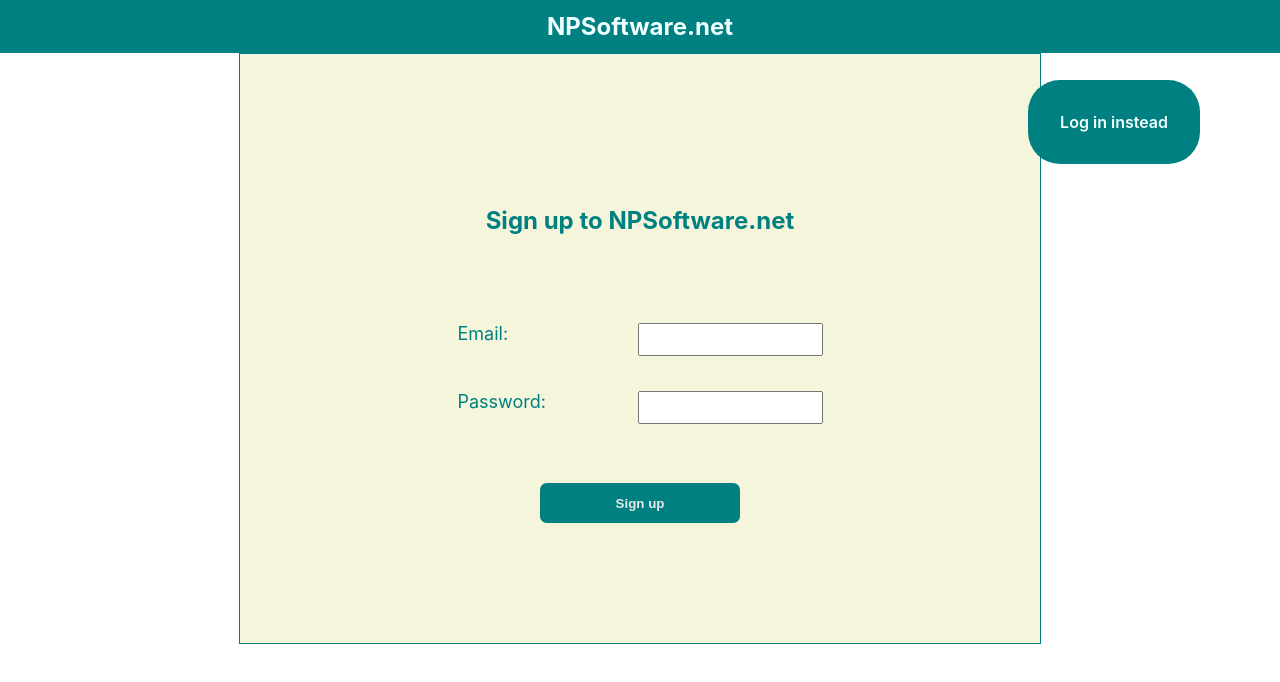
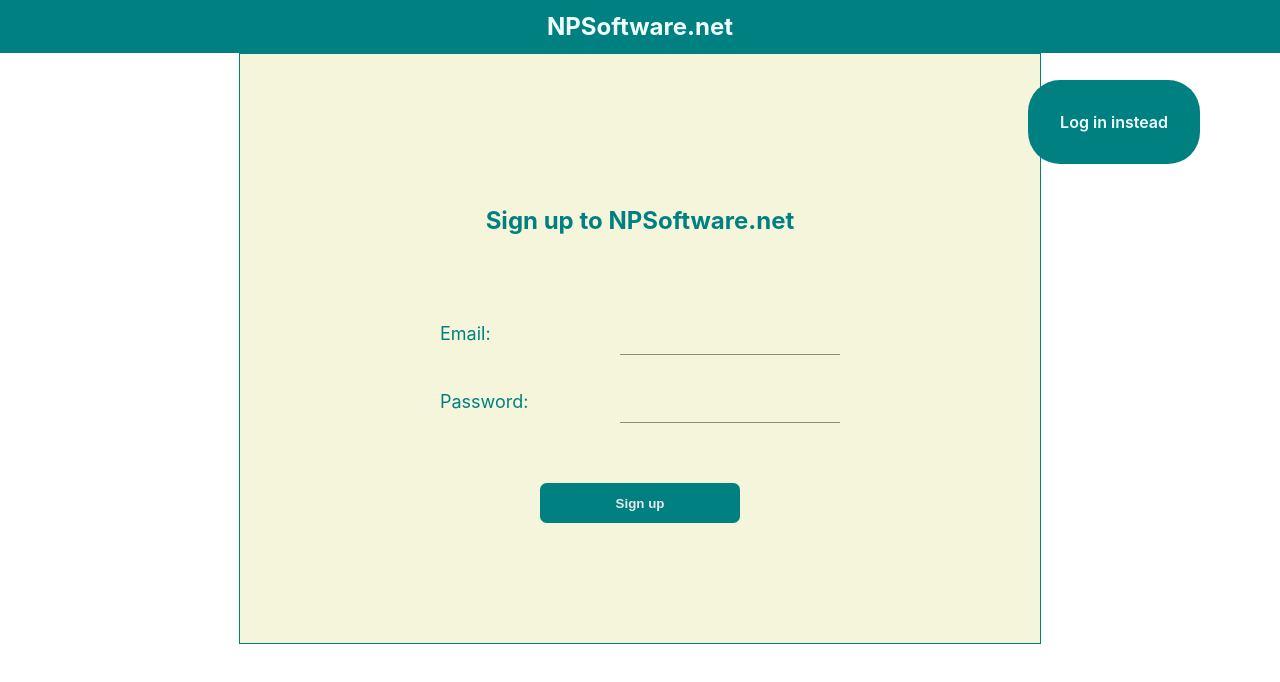
Before and after one commit to NPascu6/NPSoftware.net, a React (Create React App) app: page / in a window 1280 px wide. Shown: the top 682 px of the page. Built offline with nearby package versions, Linux system fonts and the light colour scheme.

Commit message:
Updated Classes and added material ui for text inputs.

```diff
--- a/package.json
+++ b/package.json
@@ -3,6 +3,7 @@
   "version": "0.1.0",
   "private": true,
   "dependencies": {
+    "@material-ui/core": "^4.9.5",
     "@testing-library/jest-dom": "^4.2.4",
     "@testing-library/react": "^9.3.2",
     "@testing-library/user-event": "^7.1.2",
--- a/src/API/firebaseConfig.js
+++ b/src/API/firebaseConfig.js
@@ -1,14 +1,15 @@
-import firebase from 'firebase';
+import firebase from 'firebase/app';
+import 'firebase/auth'
 
 const firebaseService = firebase.initializeApp({
-  apiKey: 'AIzaSyBjHnZf5zmR4FRSMYxuWSMRy_6TyCBnp4c',
-  authDomain: 'erb-e0382.firebaseapp.com',
-  databaseURL: 'https://erb-e0382.firebaseio.com',
-  projectId: 'erb-e0382',
-  storageBucket: 'erb-e0382.appspot.com',
-  messagingSenderId: '84279500594',
-  appId: '1:84279500594:web:1d4c2acad34b343419412b',
-  measurementId: 'G-6LY4EY72N9'
+  apiKey: "AIzaSyD9o_-qE_kiiT2xzhpsyZDrv8H-Rwa8y_Q",
+  authDomain: "npsoftware-41219.firebaseapp.com",
+  databaseURL: "https://npsoftware-41219.firebaseio.com",
+  projectId: "npsoftware-41219",
+  storageBucket: "npsoftware-41219.appspot.com",
+  messagingSenderId: "1065642864434",
+  appId: "1:1065642864434:web:80a531cc76503ec608712b",
+  measurementId: "G-6QNP53N9F3"
 })
 
 export default firebaseService
--- a/src/Components/authenticationForm.js
+++ b/src/Components/authenticationForm.js
@@ -1,4 +1,5 @@
 import React, { useState } from "react";
+import TextField from "@material-ui/core/TextField";
 import {
   SIGN_IN_BUTTON,
   SIGN_UP_BUTTON,
@@ -17,36 +18,38 @@ const AuthenticationFormComponent = ({ type, action, errorMessage }) => {
   };
 
   return (
-    <div class="authenticationContainer">
-      <div class="authenticationHeader">
+    <div className="authenticationContainer">
+      <div className="authenticationHeader">
         {type === SIGN_UP_ACTION_REQUEST
           ? SIGNUPSCREEN_HEADER
           : LOGINSCREEN_HEADER}
       </div>
-      <div class="authenticationRowContainer">
-        <label class="authenticationLabel">Email:</label>
-        <input
-          class="authenticationInput"
+      <div className="authenticationRowContainer">
+        <label className="authenticationLabel">Email:</label>
+        <TextField
+          className="authenticationInput"
           value={email}
+          onChange={e => setEmail(e.target.value)}
           name="email"
-          onChange={e => setEmail(e.target.value)}
-        ></input>
+          type="email"
+        />
       </div>
-      <div class="authenticationRowContainer">
-        <label class="authenticationLabel">Password:</label>
-        <input
-          class="authenticationInput"
+      <div className="authenticationRowContainer">
+        <label className="authenticationLabel">Password:</label>
+        <TextField
+          className="authenticationInput"
           value={password}
           onChange={e => setPassword(e.target.value)}
           name="password"
-        ></input>
+          type="password"
+        />
       </div>
       <div>
-        <button class="authenticationButton" onClick={() => submit()}>
+        <button className="authenticationButton" onClick={() => submit()}>
           {type === SIGN_UP_ACTION_REQUEST ? SIGN_UP_BUTTON : SIGN_IN_BUTTON}
         </button>
       </div>
-      <div class="authenticationErrorMessage">{errorMessage}</div>
+      <div className="authenticationErrorMessage">{errorMessage}</div>
     </div>
   );
 };
--- a/src/Pages/signIn.js
+++ b/src/Pages/signIn.js
@@ -36,8 +36,8 @@ const SignInPage = props => {
 
   return (
     <>
-      <div class="authenticationTopHeader">{APPLICATION_NAME}</div>
-      <div class="authenticationLink">
+      <div className="authenticationTopHeader">{APPLICATION_NAME}</div>
+      <div className="authenticationLink">
         <Link to="/">Sign up instead</Link>
       </div>
       <AuthenticationFormComponent
--- a/src/Pages/signUp.js
+++ b/src/Pages/signUp.js
@@ -37,8 +37,8 @@ const SignUpPage = props => {
 
   return (
     <>
-      <div class="authenticationTopHeader">{APPLICATION_NAME}</div>
-      <div class="authenticationLink">
+      <div className="authenticationTopHeader">{APPLICATION_NAME}</div>
+      <div className="authenticationLink">
         <Link to="/signInPage">Log in instead</Link>
       </div>
       <AuthenticationFormComponent
```
Also changed, not shown: 1 other file (tests, documents, lock files or other folders).
